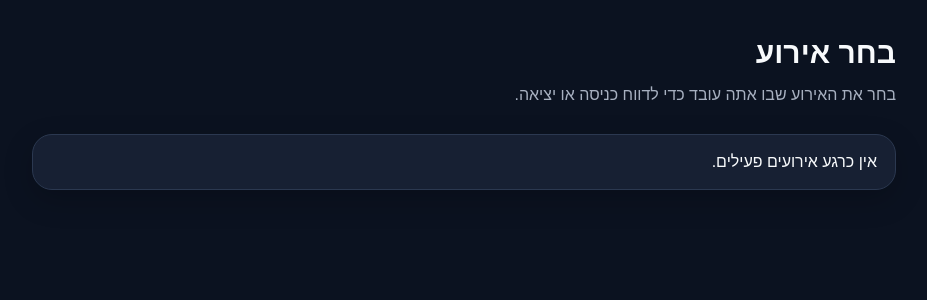
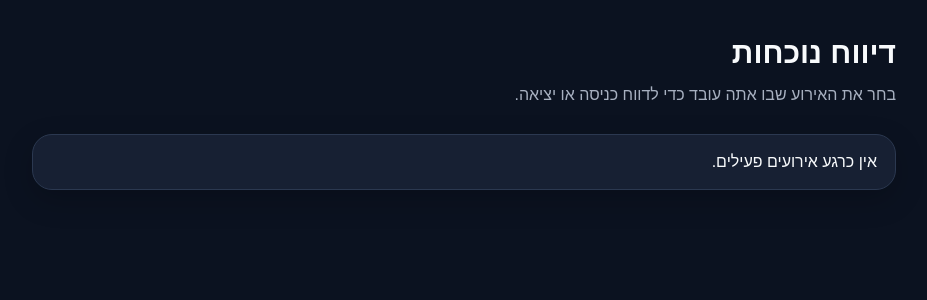
Before and after one commit to moshe111378-stack/employee-time-tracker, a Flask app: page / in a window 1280 px wide. Shown: the part 60-360 px from the top of the page, without its empty margins (176-1103 px from the left). Run offline with Flask 3, Linux system fonts and the light colour scheme; data that the repository does not hold is empty; parts of the project's set-up code (start-up, migrations or seed data) failed here and were passed over.

Commit message:
Apply approved worker UI

```diff
--- a/templates/home.html
+++ b/templates/home.html
@@ -1 +1 @@
-{% extends 'base.html' %}{% block c %}<h1>בחר אירוע</h1><p>בחר את האירוע שבו אתה עובד כדי לדווח כניסה או יציאה.</p><div class="grid">{% for e in events %}<a class="event" href="/event/{{e.id}}"><b>{{e.name}}</b><span>{{e.date or ''}}</span></a>{% else %}<div class="panel">אין כרגע אירועים פעילים.</div>{% endfor %}</div>{% endblock %}
+{% extends 'base.html' %}{% block c %}<h1>דיווח נוכחות</h1><p class="muted">בחר את האירוע שבו אתה עובד כדי לדווח כניסה או יציאה.</p><div class="grid">{% for e in events %}<a class="event" href="/event/{{e.id}}"><b>{{e.name}}</b><span>{{e.date or ''}}</span></a>{% else %}<div class="card">אין כרגע אירועים פעילים.</div>{% endfor %}</div>{% endblock %}
```
